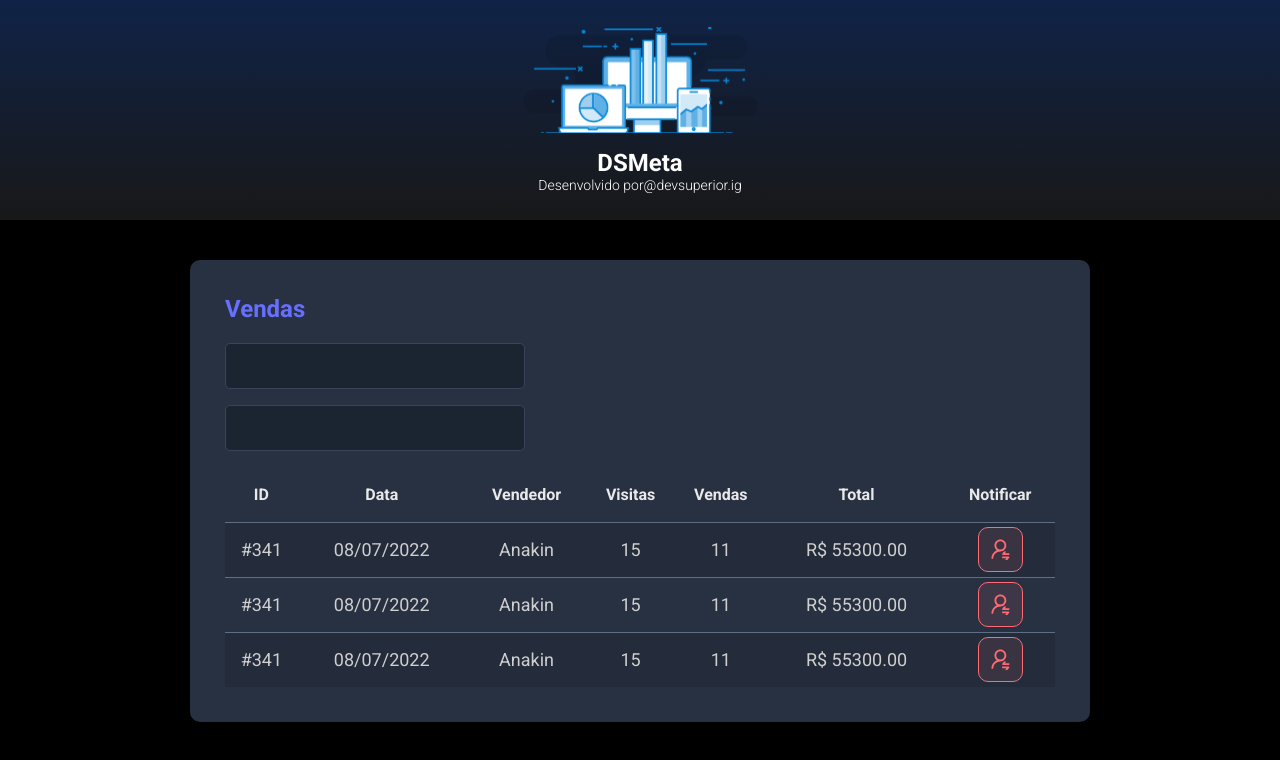
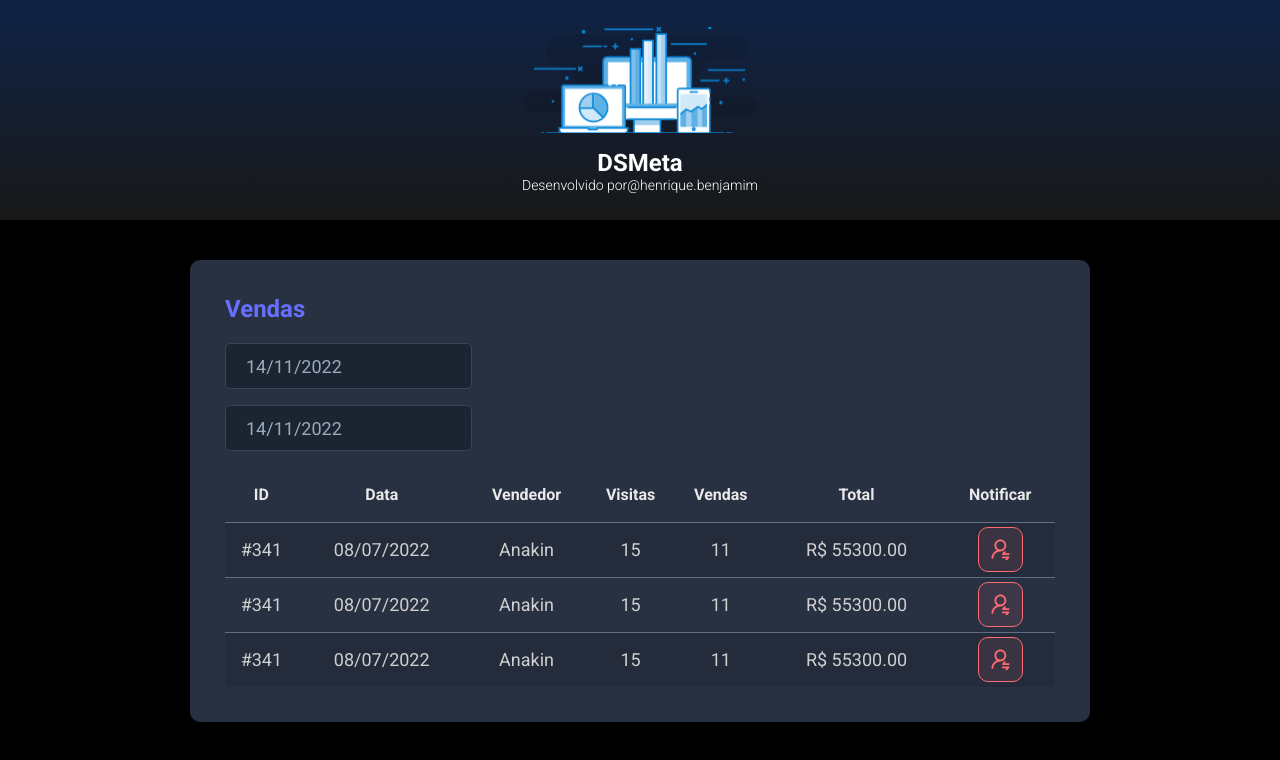
Before and after one commit to henriquebenjamim/dsmeta, a React (Vite) app in the folder frontend/: page / in a window 1280 px wide. Shown: the top 760 px of the page. Built offline with nearby package versions, Linux system fonts and the light colour scheme.

Commit message:
Datepicker

```diff
--- a/frontend/package.json
+++ b/frontend/package.json
@@ -9,7 +9,9 @@
     "preview": "vite preview"
   },
   "dependencies": {
+    "@types/react-datepicker": "4.4.2",
     "react": "^18.2.0",
+    "react-datepicker": "4.8.0",
     "react-dom": "^18.2.0"
   },
   "devDependencies": {
--- a/frontend/src/components/Header/index.tsx
+++ b/frontend/src/components/Header/index.tsx
@@ -9,11 +9,11 @@ function Header() {
             <h1>DSMeta</h1>
             <p>
               Desenvolvido por
-              <a href="https://www.instagram.com/devsuperior.ig">@devsuperior.ig</a>
+              <a href="https://www.instagram.com/henrique.benjamim">@henrique.benjamim</a>
             </p>
         </div>
     </header>
   )
 }
 
-export default Header
+export default Header;
--- a/frontend/src/components/SalesCard/index.tsx
+++ b/frontend/src/components/SalesCard/index.tsx
@@ -1,5 +1,7 @@
-import NotificationButton from '../NotificationButton';
-import './styles.css'
+import DatePicker from "react-datepicker";
+import "react-datepicker/dist/react-datepicker.css";
+import NotificationButton from "../NotificationButton";
+import "./styles.css";
 
 function SalesCard() {
   return (
@@ -8,10 +10,20 @@ function SalesCard() {
         <h2 className="dsmeta-sales-title">Vendas</h2>
         <div>
           <div className="dsmeta-form-control-container">
-                <input className="dsmeta-form-control" type="text" />
+            <DatePicker
+              selected={new Date()}
+              onChange={(date: Date) => {}}
+              className="dsmeta-form-control"
+              dateFormat="dd/MM/yyyy"
+            />
           </div>
           <div className="dsmeta-form-control-container">
-                <input className="dsmeta-form-control" type="text" />
+            <DatePicker
+              selected={new Date()}
+              onChange={(date: Date) => {}}
+              className="dsmeta-form-control"
+              dateFormat="dd/MM/yyyy"
+            />
           </div>
         </div>
 
@@ -69,10 +81,8 @@ function SalesCard() {
                 </td>
               </tr>
             </tbody>
-
           </table>
         </div>
-
       </div>
     </>
   );
```
Also changed, not shown: frontend/src/components/SalesCard/styles.css (+6 -6 lines), 1 other file (tests, documents, lock files or other folders). Lines whose indentation alone changed are shown as unchanged.
